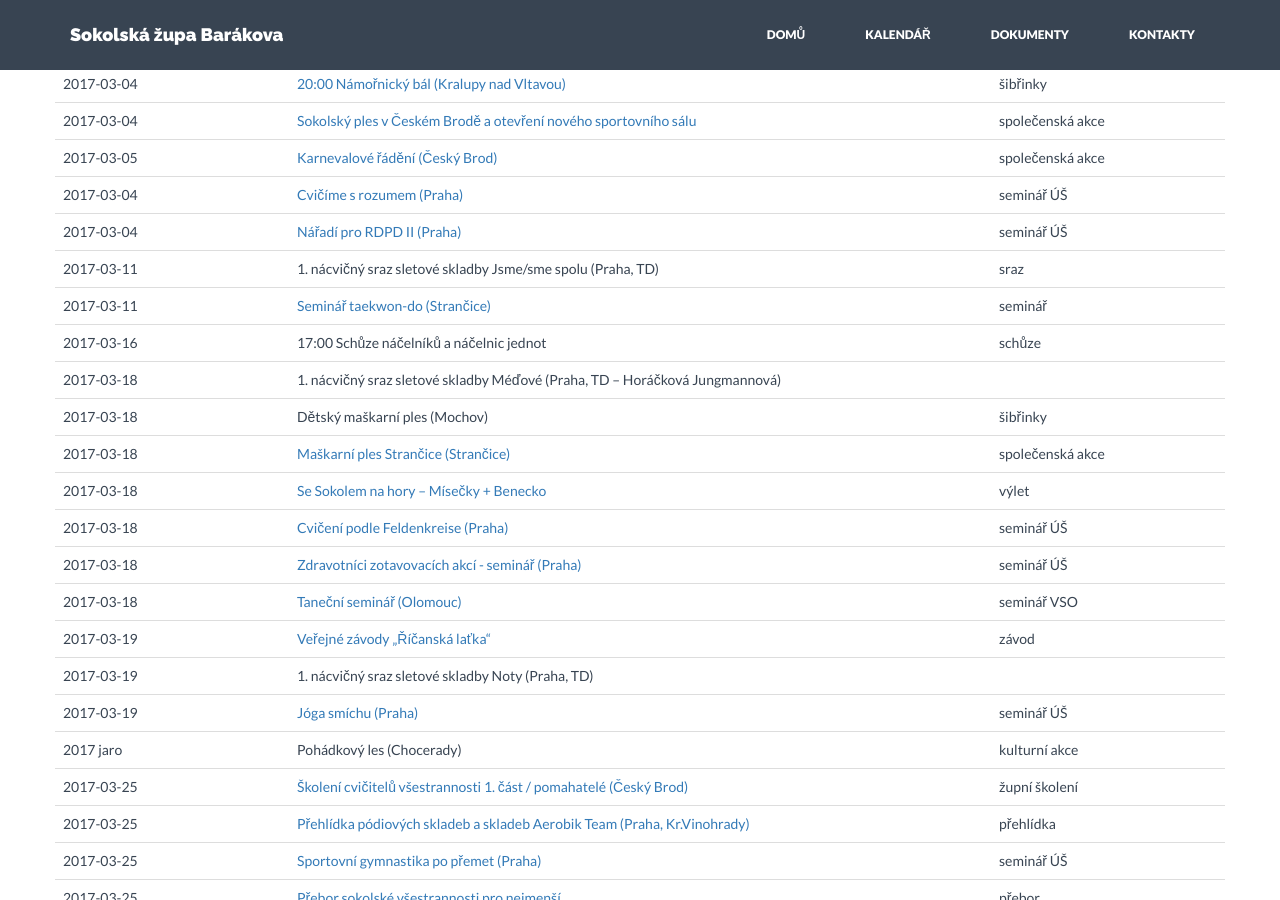
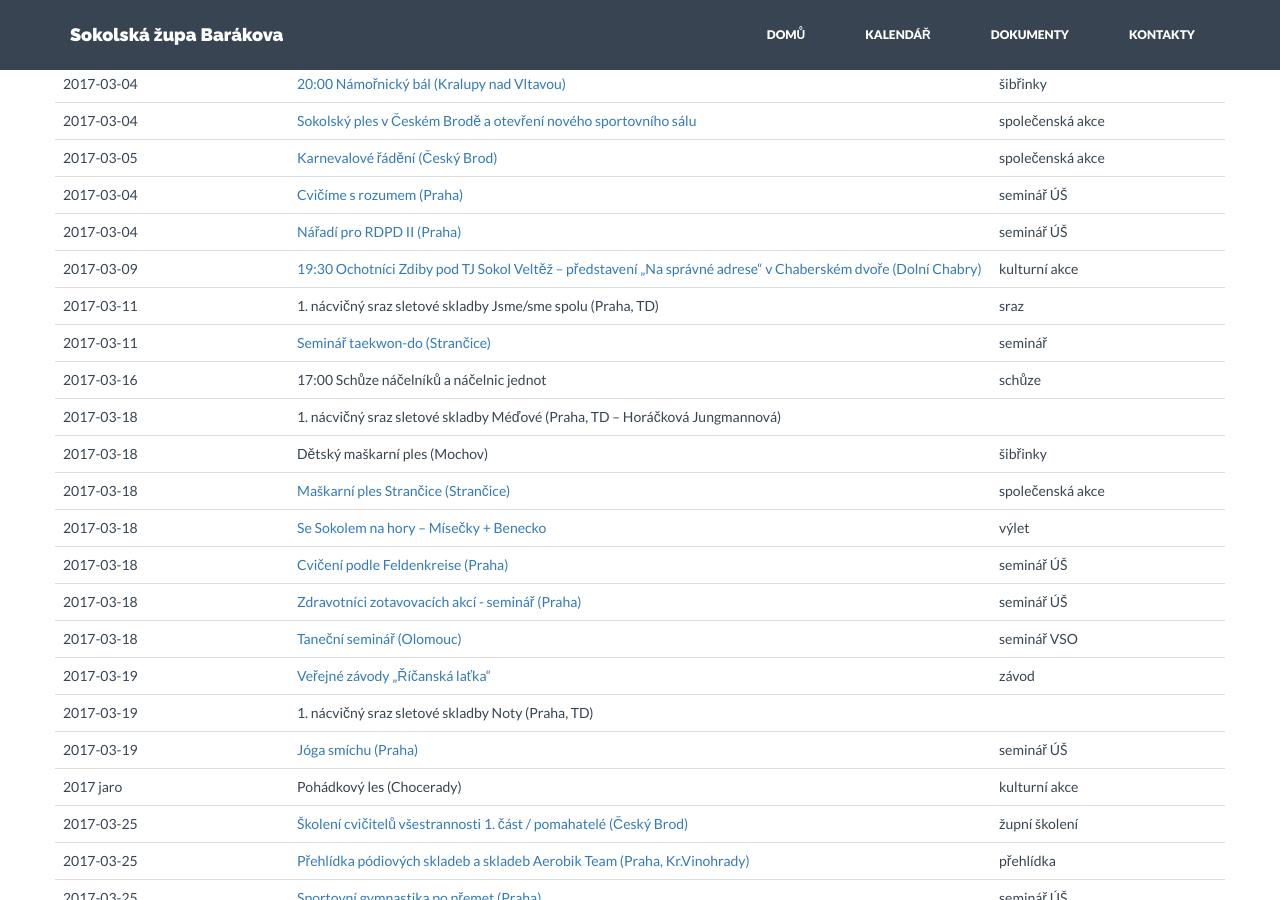
Before and after one commit to milanhybner/zbarakova.cz, a Jekyll site: the page built from akce.md, in a window 1280 px wide and 900 px high, scrolled down 982 px. Built offline with Jekyll 4.4.1, drawn with Linux system fonts in a browser that asks for light colours; nearby versions of some CDN libraries; some of the changed text lies outside the part shown.

Commit message:
Aktualizovány akce a dokumenty

```diff
--- a/_data/akce.yaml
+++ b/_data/akce.yaml
@@ -129,6 +129,10 @@
   url: http://www.sokol.eu/obsah/7156
   druh: seminář ÚŠ
 
+- datum: 2017-03-09
+  nazev: 19:30 Ochotníci Zdiby pod TJ Sokol Veltěž – představení „Na správné adrese“ v Chaberském dvoře (Dolní Chabry)
+  url: https://drive.google.com/open?id=0B0w6gDorCVUkWnZUQ3VOaUNrbWs
+  druh: kulturní akce
 
 - datum: 2017-03-11
   nazev: 1. nácvičný sraz sletové skladby Jsme/sme spolu (Praha, TD)
@@ -640,15 +644,19 @@
   url: http://www.sokol.eu/priloha/12098/cvicitele-vs-zaklad-anotace.pdf
   druh: školení VSO
 
+- datum: 2017-09-15
+  nazev: Tyršův Děčín III (Děčín)
+  url: https://drive.google.com/file/d/0B0w6gDorCVUkTUNad3FCZWxIZ0k/view?usp=sharing
+  druh: setkání
+
 - datum: 2017-09-16
   nazev: Sraz jógy (Praha, TD – Matějovská)
   url:
   druh: sraz
 
-
 - datum: 2017-09-16
   nazev: Tyršův Děčín III (Děčín)
-  url:
+  url: https://drive.google.com/file/d/0B0w6gDorCVUkTUNad3FCZWxIZ0k/view?usp=sharing
   druh: setkání
 
 
@@ -656,6 +664,11 @@
   nazev: Začni s badmintonem (Praha)
   url: http://www.sokol.eu/obsah/7168
   druh: seminář ÚŠ
+
+- datum: 2017-09-17
+  nazev: Tyršův Děčín III (Děčín)
+  url: https://drive.google.com/file/d/0B0w6gDorCVUkTUNad3FCZWxIZ0k/view?usp=sharing
+  druh: setkání
 
 
 - datum: 2017-09-18
--- a/index.html
+++ b/index.html
@@ -9,7 +9,7 @@
         <img class="img-responsive" src=" /img/logo-sokol.svg" title="Česká obec sokolská">
       </div>
       <div class="col-lg-8 col-lg-offset-2">
-        <h3>Vítejte na stránkách Sokolské župy Barákovy</h3>
+        <h3>Vítejte na stránkách</h3>
         <h1>Sokolské župy Barákovy</h1>
       </div>
       <div class="col-lg-8 col-lg-offset-2 himg">
```
Also changed, not shown: _data/dokumenty.yaml (+12 -0 lines).
